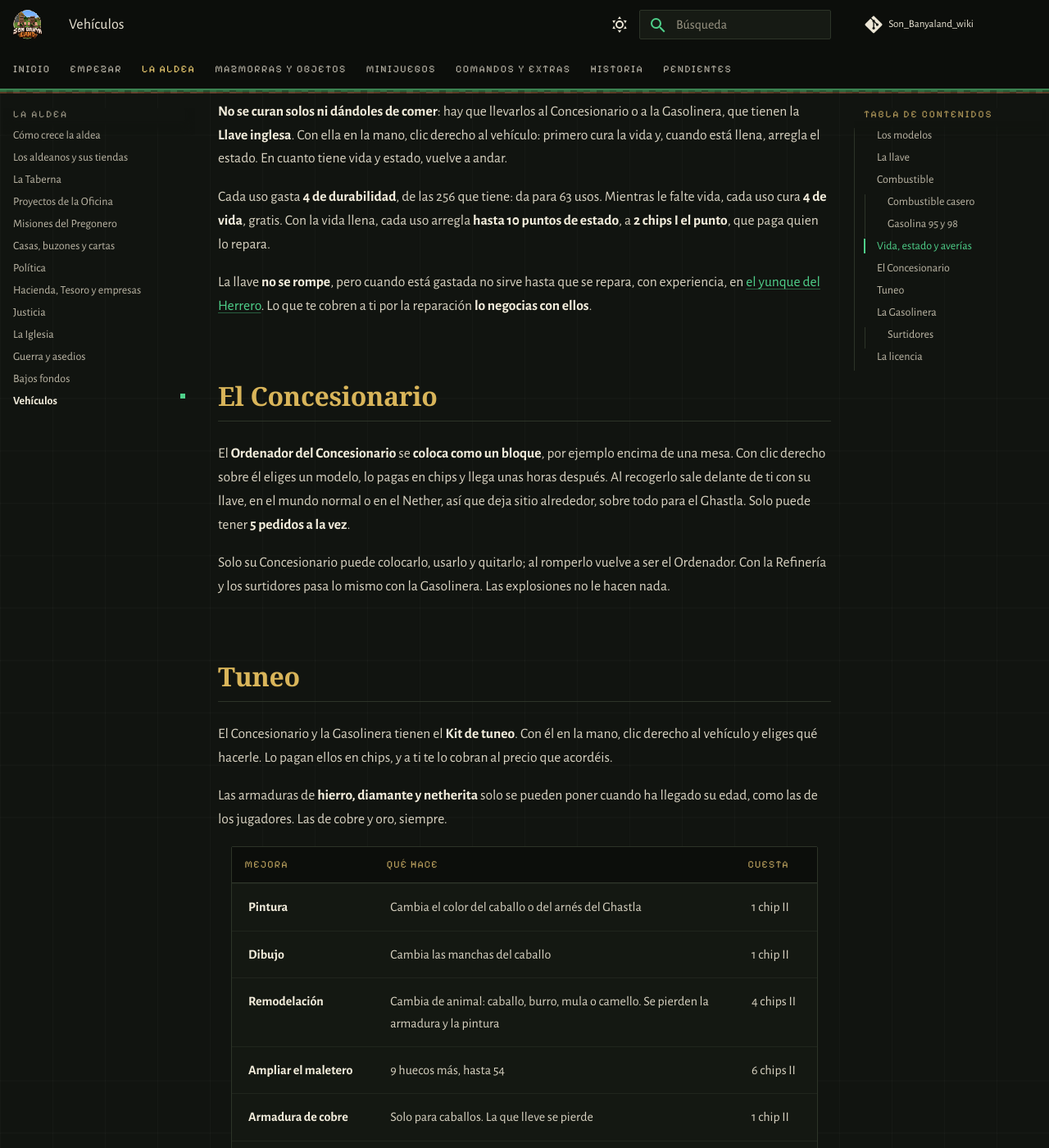
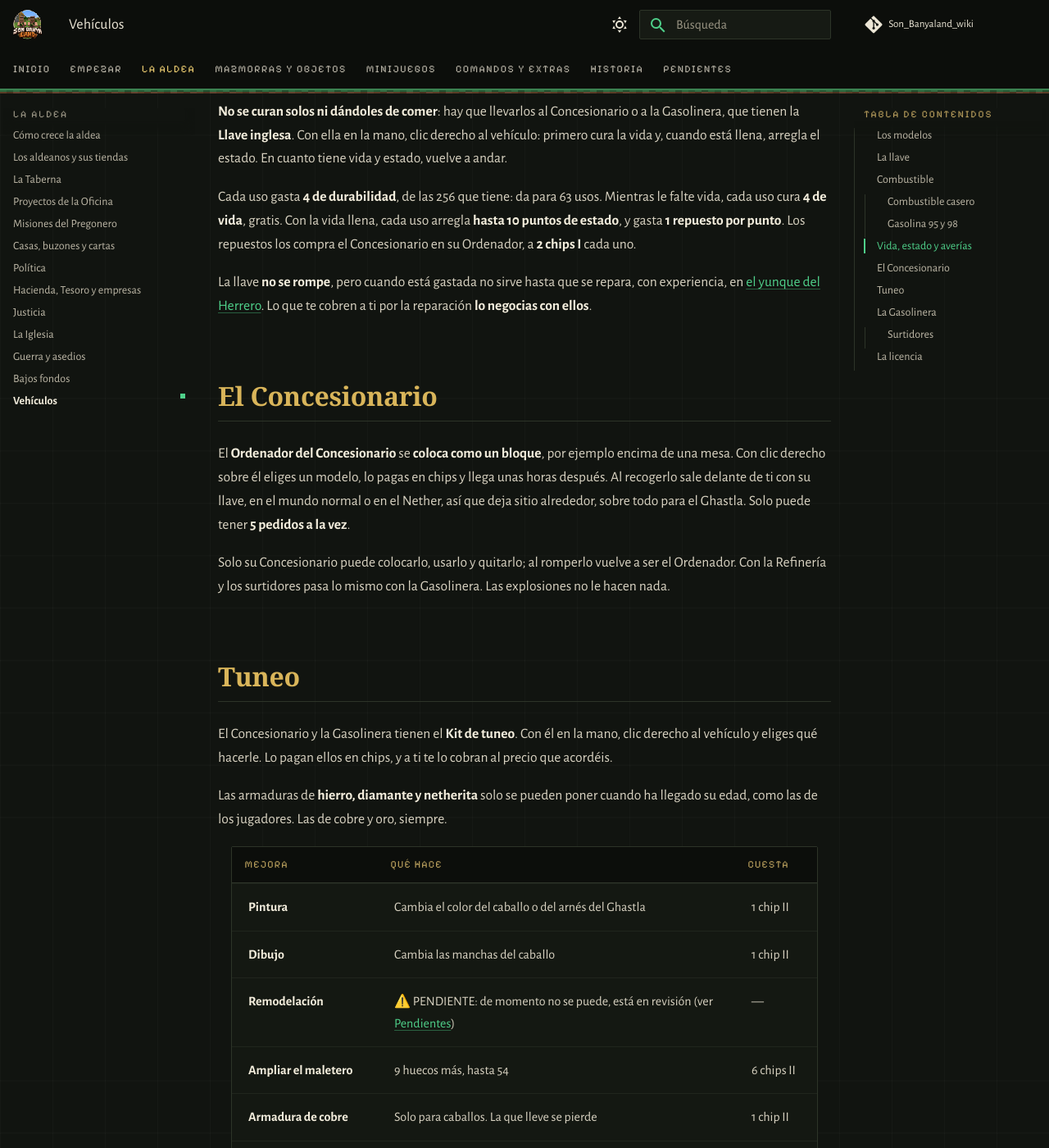
Before and after one commit to PigPilgrim/Son_Banyaland_wiki, an MkDocs documentation site: the page built from docs/vehiculos.md, in a window 1280 px wide and 1400 px high, scrolled down 3658 px. Shown: the whole window at 82% size. Built offline with MkDocs 1.6.1 and Material for MkDocs 9.7.7, drawn with Linux system fonts in a browser that asks for light colours; some web fonts are replaced; comment, search, counter and statistics services are not loaded.

Commit message:
Vehículos: la remodelación, de momento no se puede; la Llave inglesa gasta repuestos
Co-Authored-By: Claude Opus 5.5 <noreply@anthropic.com>

```diff
--- a/docs/_generado/llave_inglesa.md
+++ b/docs/_generado/llave_inglesa.md
@@ -1 +1 @@
-Cada uso gasta **4 de durabilidad**, de las 256 que tiene: da para 63 usos. Mientras le falte vida, cada uso cura **4 de vida**, gratis. Con la vida llena, cada uso arregla **hasta 10 puntos de estado**, a **2 chips I el punto**, que paga quien lo repara.
+Cada uso gasta **4 de durabilidad**, de las 256 que tiene: da para 63 usos. Mientras le falte vida, cada uso cura **4 de vida**, gratis. Con la vida llena, cada uso arregla **hasta 10 puntos de estado**, y gasta **1 repuesto por punto**. Los repuestos los compra el Concesionario en su Ordenador, a **2 chips I** cada uno.
--- a/docs/_generado/tuneo.md
+++ b/docs/_generado/tuneo.md
@@ -2,7 +2,7 @@
 |---|---|---|
 | **Pintura** | Cambia el color del caballo o del arnés del Ghastla | 1 chip II |
 | **Dibujo** | Cambia las manchas del caballo | 1 chip II |
-| **Remodelación** | Cambia de animal: caballo, burro, mula o camello. Se pierden la armadura y la pintura | 4 chips II |
+| **Remodelación** | ⚠️ PENDIENTE: de momento no se puede, está en revisión (ver [Pendientes](pendientes.md)) | — |
 | **Ampliar el maletero** | 9 huecos más, hasta 54 | 6 chips II |
 | **Armadura de cobre** | Solo para caballos. La que lleve se pierde | 1 chip II |
 | **Armadura de hierro** | Solo para caballos. La que lleve se pierde | 2 chips II |
--- a/generar.py
+++ b/generar.py
@@ -683,13 +683,13 @@ def vehiculos_tablas():
     E = vehiculos.ESTADO
     escribir("llave_inglesa.md", f"Cada uso gasta **{L['gasto']} de durabilidad**, de las {L['durabilidad']} que tiene: da para {(L['durabilidad'] - 1) // L['gasto']} usos. "
              f"Mientras le falte vida, cada uso cura **{L['cura']} de vida**, gratis. Con la vida llena, cada uso arregla **hasta {E['por_uso']} puntos de estado**, "
-             f"a **{E['chips_por_punto']} chips I el punto**, que paga quien lo repara.\n")
+             f"y gasta **1 repuesto por punto**. Los repuestos los compra el Concesionario en su Ordenador, a **{E['repuesto_precio']} chips I** cada uno.\n")
     escribir("gasolinas.md", tabla(["Gasolina", "Gasta", "Da", "Tarda", "Rendimiento", "Más velocidad"], filas))
     T = vehiculos.TUNEO
     armaduras = {"COPPER_HORSE_ARMOR": "cobre", "IRON_HORSE_ARMOR": "hierro", "GOLDEN_HORSE_ARMOR": "oro", "DIAMOND_HORSE_ARMOR": "diamante", "NETHERITE_HORSE_ARMOR": "netherita"}
     filas = [("**Pintura**", "Cambia el color del caballo o del arnés del Ghastla", en_chips(T["pintura"])),
              ("**Dibujo**", "Cambia las manchas del caballo", en_chips(T["dibujo"])),
-             ("**Remodelación**", "Cambia de animal: caballo, burro, mula o camello. Se pierden la armadura y la pintura", en_chips(T["remodelar"])),
+             ("**Remodelación**", "⚠️ PENDIENTE: de momento no se puede, está en revisión (ver [Pendientes](pendientes.md))", "—"),
              ("**Ampliar el maletero**", f"{T['maletero_huecos']} huecos más, hasta {T['maletero_maximo']}", en_chips(T["maletero"]))]
     filas += [(f"**Armadura de {armaduras[k]}**", "Solo para caballos. La que lleve se pierde", en_chips(v)) for k, v in T["armaduras"].items()]
     escribir("tuneo.md", tabla(["Mejora", "Qué hace", "Cuesta"], filas))
```
Also changed, not shown: docs/pendientes.md (+2 -2 lines).
